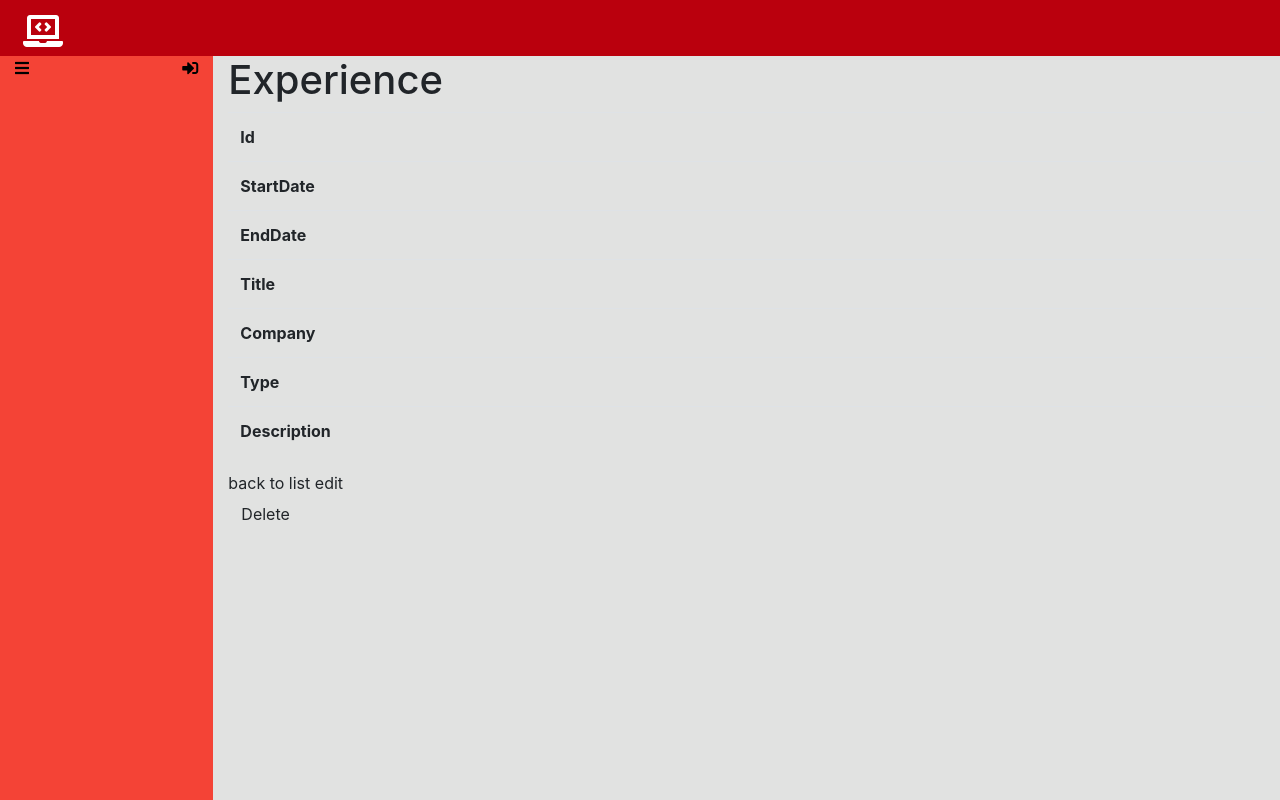
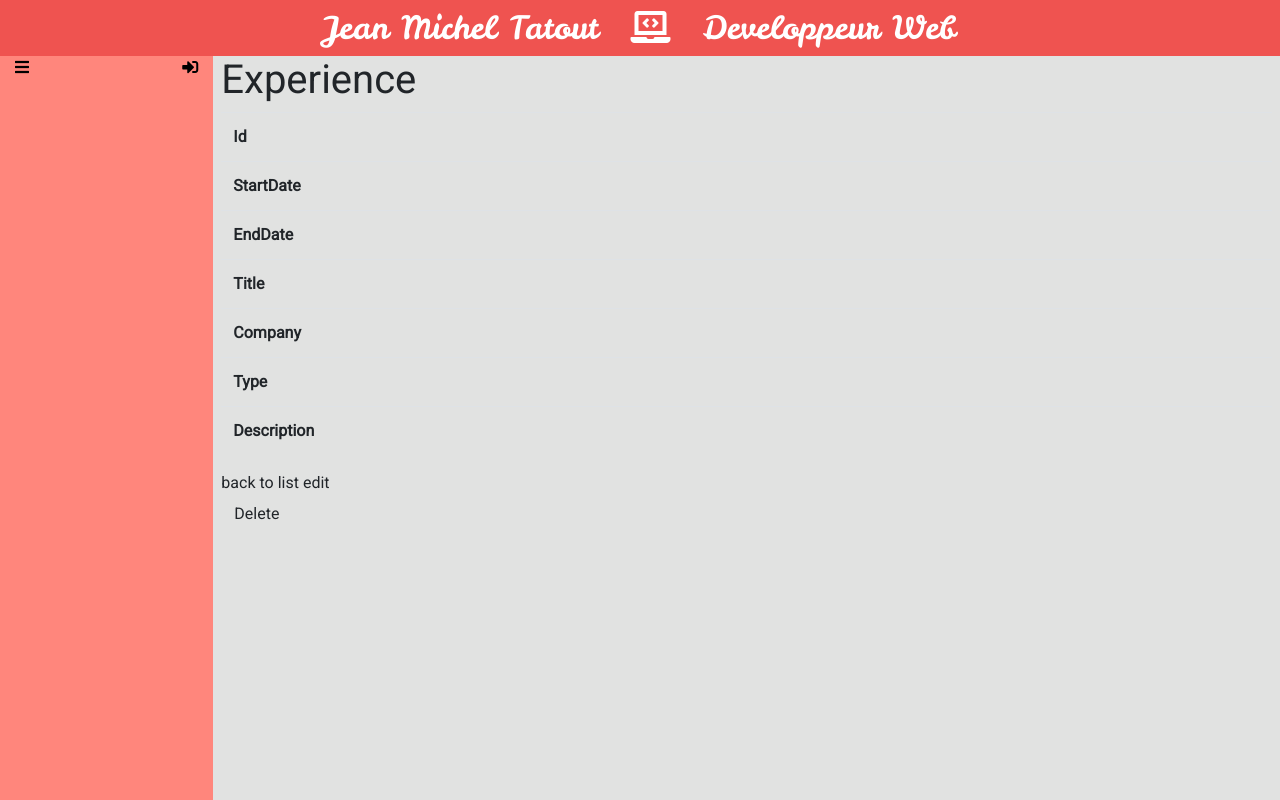
Before and after one commit to Erkha/portfolio, a Symfony app: template templates/experience/show.html.twig in a window 1280 px wide. Run offline with Twig, Linux system fonts and the light colour scheme; the template is opened without the code that fills it, so the values that code supplies are empty; style sheets or scripts are compiled from the project's sources; some libraries are stand-ins or nearby versions.

Commit message:
added an adminBase layout

```diff
--- a/assets/css/app.scss
+++ b/assets/css/app.scss
@@ -3,18 +3,20 @@
 
 body {
     background-color: #e1e2e1;
+    font-family: 'Roboto', sans-serif;
 }
 
 #navbar{
-	background-color: #ba000d;
+	background-color: #ef5350;
 	color: white;
 	font-size: 2rem;
 	height: 7vh;
+	font-family: 'Leckerli One', cursive;
 }
 
 #sidebar{
 	height:93vh;
-	background-color:#f44336;
+	background-color:#ff867c;
 	color:black;
 }
 
@@ -23,3 +25,15 @@ a, a:hover, a:focus {
     text-decoration: none;
     transition: all 0.3s;
 }
+
+.card{
+	background-color:#f5f5f6;
+	height:100%;
+}
+
+.card-title{
+	background-color: #ff867c;
+	color: white;
+	font-weight: bold;
+	font-size: 1.2rem;
+}
--- /dev/null
+++ b/templates/adminBase.html.twig
@@ -0,0 +1,7 @@
+{% extends 'base.html.twig' %}
+
+{% block body %}
+<div class="col-10 px-2 ">
+{% block body2 %}{% endblock %}
+</div>
+{% endblock %}
--- a/templates/base.html.twig
+++ b/templates/base.html.twig
@@ -6,16 +6,21 @@
 		{% block stylesheets %}
 			{{ encore_entry_link_tags('app') }}
 		{% endblock %}
+		<link href="https://fonts.googleapis.com/css?family=Roboto&display=swap" rel="stylesheet">
+		<link href="https://fonts.googleapis.com/css?family=Leckerli+One&display=swap" rel="stylesheet">
 	</head>
 	<body>
 		<div class="container-fluid  p-0">
-			<div id="navbar" class="col-12 d-flex flex-md-row py-2">
-				<div class="px-2"><a href="{{path('app_login')}}"><i class="fas fa-laptop-code"></i></a></div>
+			<div id="navbar" class="col-12 d-flex flex-md-row py-2 align-items-center justify-content-center">
+				<div class="px-3">Jean Michel Tatout</div>
+				<div class="px-3"><a href="{{path('app_login')}}"><i class="fas fa-laptop-code"></i></a></div>
+				<div class="px-3">Developpeur Web</div>
 			</div>
 			<div class="row m-0">
 				<div id="sidebar"class="col-12 col-md-2">
 					<div class="d-flex justify-content-between">
 						<div><i class="fas fa-bars"></i></div>
+
 						<div>
 							{% if is_granted('IS_AUTHENTICATED_FULLY') %}
 								<a href="{{path('app_logout')}}"><i class="fas fa-sign-out-alt"></i></a>
@@ -23,6 +28,9 @@
 								<i class="fas fa-sign-in-alt"></i>
 							{% endif %}
 						</div>
+					</div>
+					<div>
+						<img src="" alt="" class="img-fluid">
 					</div>
 					<div>
 						<ul class="list-unstyled components">
@@ -48,9 +56,9 @@
                 </ul>
 					</div>
 				</div>
-				<div class="col-12 col-md-10">
+
 					{% block body %}{% endblock %}
-				</div>
+
 			</div>
 		</div>
 		{% block javascripts %}
--- a/templates/experience/edit.html.twig
+++ b/templates/experience/edit.html.twig
@@ -1,8 +1,8 @@
-{% extends 'base.html.twig' %}
+{% extends 'adminBase.html.twig' %}
 
 {% block title %}Edit Experience{% endblock %}
 
-{% block body %}
+{% block body2 %}
     <h1>Edit Experience</h1>
 
     {{ include('experience/_form.html.twig', {'button_label': 'Update'}) }}
--- a/templates/experience/index.html.twig
+++ b/templates/experience/index.html.twig
@@ -1,8 +1,8 @@
-{% extends 'base.html.twig' %}
+{% extends 'adminBase.html.twig' %}
 
 {% block title %}Experience index{% endblock %}
 
-{% block body %}
+{% block body2 %}
     <h1>Experience index</h1>
 
     <table class="table">
--- a/templates/experience/new.html.twig
+++ b/templates/experience/new.html.twig
@@ -1,8 +1,8 @@
-{% extends 'base.html.twig' %}
+{% extends 'adminBase.html.twig' %}
 
 {% block title %}New Experience{% endblock %}
 
-{% block body %}
+{% block body2 %}
     <h1>Create new Experience</h1>
 
     {{ include('experience/_form.html.twig') }}
--- a/templates/experience/show.html.twig
+++ b/templates/experience/show.html.twig
@@ -1,8 +1,8 @@
-{% extends 'base.html.twig' %}
+{% extends 'adminBase.html.twig' %}
 
 {% block title %}Experience{% endblock %}
 
-{% block body %}
+{% block body2 %}
     <h1>Experience</h1>
 
     <table class="table">
--- a/templates/file/edit.html.twig
+++ b/templates/file/edit.html.twig
@@ -1,8 +1,8 @@
-{% extends 'base.html.twig' %}
+{% extends 'adminBase.html.twig' %}
 
 {% block title %}Edit File{% endblock %}
 
-{% block body %}
+{% block body2 %}
     <h1>Edit File</h1>
 
     {{ include('file/_form.html.twig', {'button_label': 'Update'}) }}
--- a/templates/file/index.html.twig
+++ b/templates/file/index.html.twig
@@ -1,8 +1,8 @@
-{% extends 'base.html.twig' %}
+{% extends 'adminBase.html.twig' %}
 
 {% block title %}File index{% endblock %}
 
-{% block body %}
+{% block body2 %}
     <h1>File index</h1>
 
     <table class="table">
--- a/templates/file/new.html.twig
+++ b/templates/file/new.html.twig
@@ -1,8 +1,8 @@
-{% extends 'base.html.twig' %}
+{% extends 'adminBase.html.twig' %}
 
 {% block title %}New File{% endblock %}
 
-{% block body %}
+{% block body2 %}
     <h1>Create new File</h1>
 
     {{ include('file/_form.html.twig') }}
--- a/templates/file/show.html.twig
+++ b/templates/file/show.html.twig
@@ -1,8 +1,8 @@
-{% extends 'base.html.twig' %}
+{% extends 'adminBase.html.twig' %}
 
 {% block title %}File{% endblock %}
 
-{% block body %}
+{% block body2 %}
     <h1>File</h1>
 
     <table class="table">
--- a/templates/project/edit.html.twig
+++ b/templates/project/edit.html.twig
@@ -1,8 +1,8 @@
-{% extends 'base.html.twig' %}
+{% extends 'adminBase.html.twig' %}
 
 {% block title %}Edit Project{% endblock %}
 
-{% block body %}
+{% block body2 %}
     <h1>Edit Project</h1>
 
     {{ include('project/_form.html.twig', {'button_label': 'Update'}) }}
--- a/templates/project/index.html.twig
+++ b/templates/project/index.html.twig
@@ -1,8 +1,8 @@
-{% extends 'base.html.twig' %}
+{% extends 'adminBase.html.twig' %}
 
 {% block title %}Project index{% endblock %}
 
-{% block body %}
+{% block body2 %}
     <h1>Project index</h1>
 
     <table class="table">
--- a/templates/project/new.html.twig
+++ b/templates/project/new.html.twig
@@ -1,8 +1,8 @@
-{% extends 'base.html.twig' %}
+{% extends 'adminBase.html.twig' %}
 
 {% block title %}New Project{% endblock %}
 
-{% block body %}
+{% block body2 %}
     <h1>Create new Project</h1>
 
     {{ include('project/_form.html.twig') }}
--- a/templates/project/show.html.twig
+++ b/templates/project/show.html.twig
@@ -1,8 +1,8 @@
-{% extends 'base.html.twig' %}
+{% extends 'adminBase.html.twig' %}
 
 {% block title %}Project{% endblock %}
 
-{% block body %}
+{% block body2 %}
     <h1>Project</h1>
 
     <table class="table">
--- a/templates/skill/edit.html.twig
+++ b/templates/skill/edit.html.twig
@@ -1,8 +1,8 @@
-{% extends 'base.html.twig' %}
+{% extends 'adminBase.html.twig' %}
 
 {% block title %}Edit Skill{% endblock %}
 
-{% block body %}
+{% block body2 %}
     <h1>Edit Skill</h1>
 
     {{ include('skill/_form.html.twig', {'button_label': 'Update'}) }}
--- a/templates/skill/index.html.twig
+++ b/templates/skill/index.html.twig
@@ -1,8 +1,9 @@
-{% extends 'base.html.twig' %}
+{% extends 'adminBase.html.twig' %}
 
 {% block title %}Skill index{% endblock %}
 
-{% block body %}
+{% block body2 %}
+
     <h1>Skill index</h1>
 
     <table class="table">
@@ -34,4 +35,5 @@
     </table>
 
     <a href="{{ path('skill_new') }}">Create new</a>
+</div>
 {% endblock %}
--- a/templates/skill/new.html.twig
+++ b/templates/skill/new.html.twig
@@ -1,8 +1,8 @@
-{% extends 'base.html.twig' %}
+{% extends 'adminBase.html.twig' %}
 
 {% block title %}New Skill{% endblock %}
 
-{% block body %}
+{% block body2 %}
     <h1>Create new Skill</h1>
 
     {{ include('skill/_form.html.twig') }}
--- a/templates/skill/show.html.twig
+++ b/templates/skill/show.html.twig
@@ -1,8 +1,8 @@
-{% extends 'base.html.twig' %}
+{% extends 'adminBase.html.twig' %}
 
 {% block title %}Skill{% endblock %}
 
-{% block body %}
+{% block body2 %}
     <h1>Skill</h1>
 
     <table class="table">
```
Also changed, not shown: templates/home/index.html.twig (+38 -14 lines).
